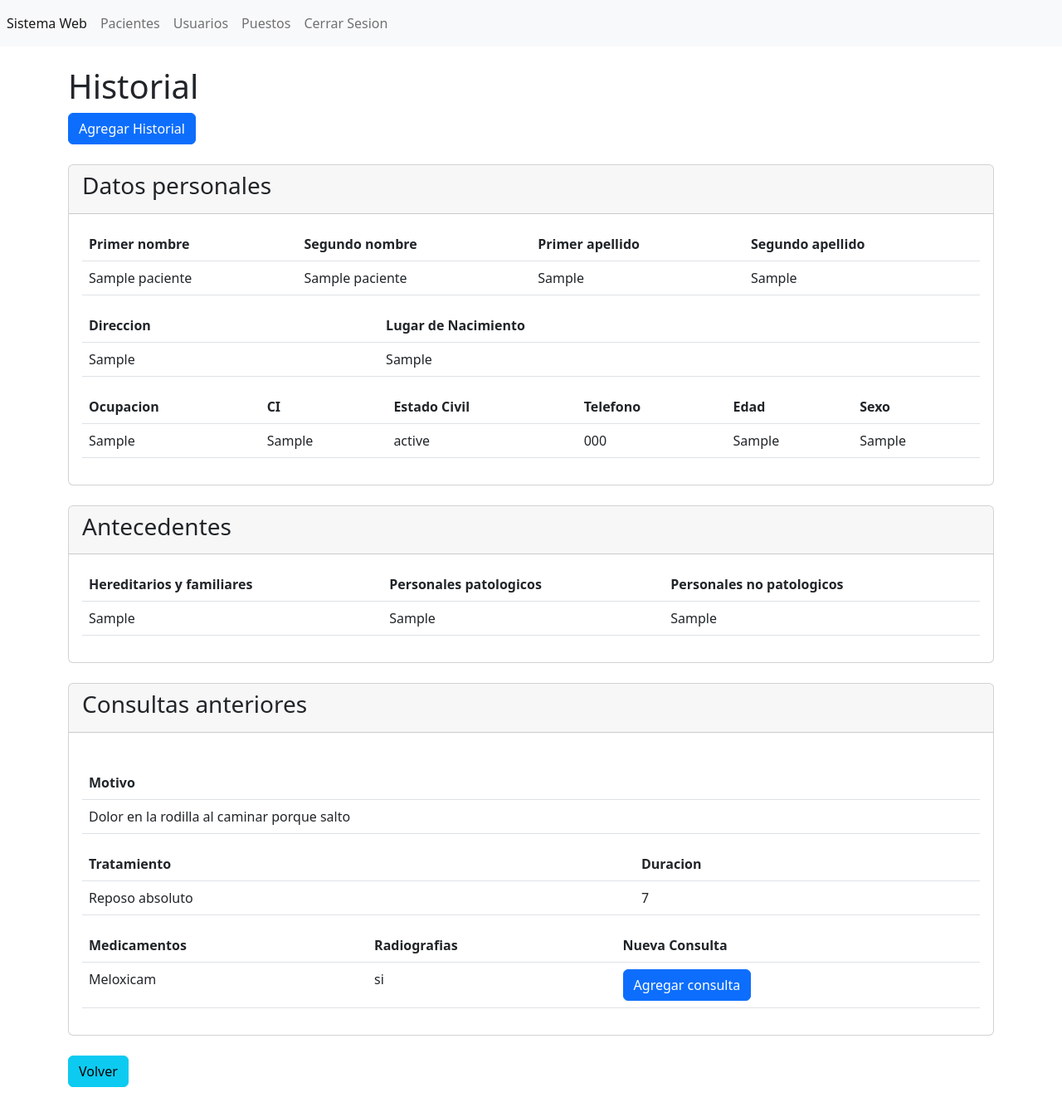
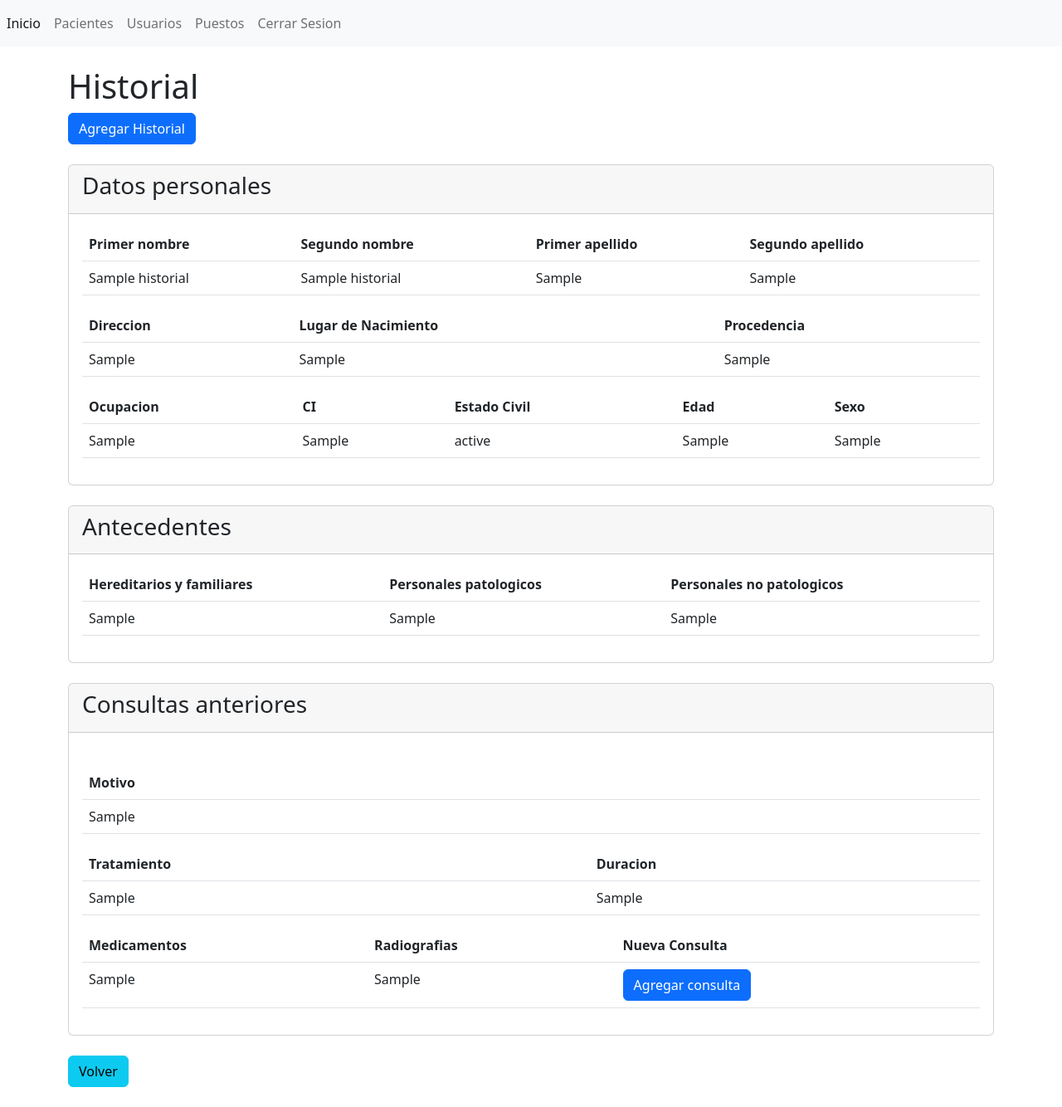
Before and after one commit to cesarvargasL/Clinica, a PHP site: page /Clinica/secciones/historial/index.php?id=1 in a window 1280 px wide. Shown: the whole page at 83% size. Run offline with PHP 8.4, Linux system fonts and the light colour scheme; tables that the repository leaves empty or names only in its code hold one stand-in row (values such as "Sample post").

Commit message:
BD pacientes y consultrio

```diff
--- a/cerrar.php
+++ b/cerrar.php
@@ -0,0 +1,2 @@
+<?
+?>
--- a/conexion.php
+++ b/conexion.php
@@ -1,6 +1,6 @@
 <?php
 $db_host = "localhost";
-$db_nombre = "consultorioFisioterapia";
+$db_nombre = "consultoriofisioterapia";
 $db_usuario = "root";
 $db_contrasena = "";
 
--- a/header.php
+++ b/header.php
@@ -23,11 +23,13 @@ $url_base="http://localhost/Clinica/";
   <!-- place navbar here -->
   </header>
 
+  <body background="sistemainicio.png">
+</body>
 
   <nav class="navbar navbar-expand navbar-light bg-light">
         <ul class="nav navbar-nav">
             <li class="nav-item">
-                <a class="nav-link active" href="#" aria-current="page">Sistema Web <span class="visually-hidden">(current)</span></a>
+                <a class="nav-link active" href="<?php echo $url_base;?>secciones/sistema/" aria-current="page">Sistema Web <span class="visually-hidden">(current)</span></a>
             </li>
             <li class="nav-item">
                 <a class="nav-link" href="<?php echo $url_base;?>secciones/pacientes/">Pacientes</a>
--- a/index.php
+++ b/index.php
@@ -1,4 +1,4 @@
-<!DOCTYPE html>
+
 <html>
 <head>
     <title>Consultorio de Fisioterapia</title>
--- /dev/null
+++ b/secciones/consultas/conexion.php
@@ -0,0 +1,5 @@
+<?php
+$con =new mysqli("localhost", "root", "","consultoriofisioterapia");
+if ($con->connect_error)
+ die ("conexion fallada".$con->connect_error);
+?>
--- a/secciones/consultas/index.php
+++ b/secciones/consultas/index.php
@@ -0,0 +1,81 @@
+<?php
+// include ("../../templates/header.php");
+include ("conexion.php");
+
+$id = $_GET['id']; // Variable for historial ID
+// $id_consultorio = $_GET['id']; // Variable for consultorio ID
+
+$sql = "SELECT * FROM consultas WHERE id = $id";
+// $sql2 = "SELECT * FROM consultorio WHERE id = $id_consultorio";
+
+$resultado = $con->query($sql);
+// $resultado2 = $con->query($sql2);
+
+?>
+<div class="card">
+    <div class="card-header">
+    <h3>Consultas anteriores</h3>
+
+    </div>
+
+    </br>
+
+    <div class="card-body">
+
+<div class="table-responsive-sm">
+    <table class="table">
+        <thead>
+            <tr>
+                <th scope="col">Motivo</th>
+            </tr>
+        </thead>
+        <tbody>
+        <?php while ($row = $resultado->fetch_assoc()) {?>
+            <tr class="">
+                <td scope="row"><?php echo $row['motivo'] ?></td>
+            </tr>
+
+        </tbody>
+    </table>
+</div>
+<div class="table-responsive-sm">
+    <table class="table">
+        <thead>
+            <tr>
+                <th scope="col">Tratamiento</th>
+                <th scope="col">Duracion</th>
+            </tr>
+        </thead>
+        <tbody>
+            <tr class="">
+                <td scope="row"><?php echo $row['tratamiento'] ?></td>
+                <td><?php echo $row['duracion'] ?></td>
+            </tr>
+        </tbody>
+    </table>
+</div>
+
+<div class="table-responsive-sm">
+    <table class="table">
+        <thead>
+            <tr>
+                <th scope="col">Medicamentos</th>
+                <th scope="col">Radiografias</th>
+                <th scope="col">Nueva Consulta</th>
+            </tr>
+        </thead>
+        <tbody>
+            <tr class="">
+                <td scope="row"><?php echo $row['medicamentos'] ?></td>
+                <td><?php echo $row['radiografias'] ?></td>
+                <td>
+                    <a name="" id="" class="btn btn-primary" href="../../secciones/consultas/crear.php" role="button">Agregar consulta</a>
+                    <?php } ?>
+            </tr>
+
+        </tbody>
+    </table>
+</div>
+
+    </div>
+    </div></br>
--- a/secciones/historial/index.php
+++ b/secciones/historial/index.php
@@ -2,22 +2,23 @@
 include ("../../templates/header.php");
 include ("conexion.php");
 
-// Verificar si se proporcionó un ID de paciente válido
-if (isset($_GET['id'])) {
-    $idPaciente = $_GET['id'];
+$id = $_GET['id']; // Variable for historial ID
+// $id_consultorio = $_GET['id']; // Variable for consultorio ID
 
-    // Consulta SQL para obtener el historial del paciente específico
-    $sql = "SELECT * FROM pacientes WHERE id = $idPaciente";
+$sql = "SELECT * FROM historial WHERE id = $id";
+// $sql2 = "SELECT * FROM consultorio WHERE id = $id_consultorio";
+
 $resultado = $con->query($sql);
+// $resultado2 = $con->query($sql2);
 
-    // Verificar si se encontró el historial del paciente
-    if ($resultado->num_rows > 0) {
-        $row = $resultado->fetch_assoc();
 ?>
+
 
 <br/>
 <h1>Historial</h1>
-        <a name="" id="" class="btn btn-primary" href="crear.php" role="button">
+<a name="" id="" class="btn btn-primary"
+        href="crear.php" role="button">
+
         Agregar Historial
     </a>
 </br>
@@ -26,10 +27,13 @@ if (isset($_GET['id'])) {
 <div class="card">
     <div class="card-header">
     <h3>Datos personales</h3>
+
     </div>
 
     <div class="card-body">
 <div class="table-responsive-sm">
+
+
     <table class="table">
         <thead>
             <tr>
@@ -40,41 +44,47 @@ if (isset($_GET['id'])) {
             </tr>
         </thead>
         <tbody>
+        <?php while ($row = $resultado->fetch_assoc()) {?>
             <tr class="">
                 <td scope="row"><?php echo $row['primernombre'] ?></td>
                 <td><?php echo $row['segundonombre'] ?></td>
                 <td><?php echo $row['primerapellido'] ?></td>
                 <td><?php echo $row['segundoapellido'] ?></td>
+
             </tr>
         </tbody>
     </table>
 </div>
+<div class="table-responsive-sm">
 
-                <div class="table-responsive-sm">
+
     <table class="table">
         <thead>
             <tr>
                 <th scope="col">Direccion</th>
+
                 <th scope="col">Lugar de Nacimiento</th>
+                <th scope="col">Procedencia</th>
             </tr>
         </thead>
         <tbody>
             <tr class="">
                 <td scope="row"><?php echo $row['direccion'] ?></td>
                 <td><?php echo $row['lugardenacimiento'] ?></td>
+                <td><?php echo $row['procedencia'] ?></td>
             </tr>
         </tbody>
     </table>
 </div>
+<div class="table-responsive-sm">
 
-                <div class="table-responsive-sm">
+
     <table class="table">
         <thead>
             <tr>
                 <th scope="col">Ocupacion</th>
                 <th scope="col">CI</th>
                 <th scope="col">Estado Civil</th>
-                                <th scope="col">Telefono</th>
                 <th scope="col">Edad</th>
                 <th scope="col">Sexo</th>
             </tr>
@@ -84,13 +94,13 @@ if (isset($_GET['id'])) {
                 <td scope="row"><?php echo $row['ocupacion'] ?></td>
                 <td><?php echo $row['ci'] ?></td>
                 <td><?php echo $row['estadocivil'] ?></td>
-                                <td><?php echo $row['telefono'] ?></td>
                 <td><?php echo $row['edad'] ?></td>
                 <td><?php echo $row['sexo'] ?></td>
             </tr>
         </tbody>
     </table>
 </div>
+
     </div>
 </div>
 
@@ -99,9 +109,11 @@ if (isset($_GET['id'])) {
 <div class="card">
     <div class="card-header">
     <h3>Antecedentes</h3>
+
     </div>
 
     <div class="card-body">
+
 <div class="table-responsive-sm">
     <table class="table">
         <thead>
@@ -116,91 +128,28 @@ if (isset($_GET['id'])) {
                 <td scope="row"><?php echo $row['hereditariosyfamiliares'] ?></td>
                 <td><?php echo $row['personalespatologicos'] ?></td>
                 <td><?php echo $row['personalesnopatologicos'] ?></td>
+        <?php } ?>
             </tr>
         </tbody>
     </table>
 </div>
+
+
     </div>
 </div>
 
 </br>
 
-        <div class="card">
-            <div class="card-header">
-                <h3>Consultas anteriores</h3>
-            </div>
+<?php include ("../../secciones/consultas/index.php"); ?>
 
-            </br>
 
-            <div class="card-body">
-                <div class="table-responsive-sm">
-                    <table class="table">
-                        <thead>
-                            <tr>
-                                <th scope="col">Motivo</th>
-                            </tr>
-                        </thead>
-                        <tbody>
-                            <tr class="">
-                                <td scope="row">Dolor en la rodilla al caminar porque salto</td>
-                            </tr>
-                        </tbody>
-                    </table>
-                </div>
-                <div class="table-responsive-sm">
-                    <table class="table">
-                        <thead>
-                            <tr>
-                                <th scope="col">Tratamiento</th>
-                                <th scope="col">Duracion</th>
-                            </tr>
-                        </thead>
-                        <tbody>
-                            <tr class="">
-                                <td scope="row">Reposo absoluto</td>
-                                <td>7</td>
-                            </tr>
-                        </tbody>
-                    </table>
-                </div>
+<a name="" id="" class="btn btn-info"
+        href="../../secciones/pacientes/index.php" role="button">
 
-                <div class="table-responsive-sm">
-                    <table class="table">
-                        <thead>
-                            <tr>
-                                <th scope="col">Medicamentos</th>
-                                <th scope="col">Radiografias</th>
-                                <th scope="col">Nueva Consulta</th>
-                            </tr>
-                        </thead>
-                        <tbody>
-                            <tr class="">
-                                <td scope="row">Meloxicam</td>
-                                <td>si</td>
-                                <td>
-                                    <a name="" id="" class="btn btn-primary" href="../../secciones/consultas/crear.php" role="button">Agregar consulta</a>
-                                </td>
-                            </tr>
-                        </tbody>
-                    </table>
-                </div>
-            </div>
-        </div>
-
-        </br>
-        <a name="" id="" class="btn btn-info" href="../../secciones/pacientes/index.php" role="button">
         Volver
     </a>
 </br>
 </br>
 
-<?php
-    } else {
-        echo "No se encontró el historial del paciente.";
-    }
-} else {
-    echo "No se proporcionó un ID de paciente válido.";
-}
 
-include ("../../templates/footer.php");
-?>
+<?php include ("../../templates/footer.php"); ?>
--- /dev/null
+++ b/secciones/sistema/index.php
@@ -0,0 +1,5 @@
+<?php include ("../../templates/header.php"); ?>
+
+<body background="sistemainicio.png">
+</body>
+<?php include ("../../templates/footer.php"); ?>
--- a/templates/header.php
+++ b/templates/header.php
@@ -23,11 +23,10 @@ $url_base="http://localhost/Clinica/";
   <!-- place navbar here -->
   </header>
 
-
   <nav class="navbar navbar-expand navbar-light bg-light">
         <ul class="nav navbar-nav">
             <li class="nav-item">
-                <a class="nav-link active" href="#" aria-current="page">Sistema Web <span class="visually-hidden">(current)</span></a>
+                <a class="nav-link active" href="<?php echo $url_base;?>secciones/sistema/index.php" aria-current="page">Inicio<span class="visually-hidden">(current)</span></a>
             </li>
             <li class="nav-item">
                 <a class="nav-link" href="<?php echo $url_base;?>secciones/pacientes/">Pacientes</a>
--- a/validar_login.php
+++ b/validar_login.php
@@ -11,7 +11,7 @@ $resultado = $conn->query($sql);
 
 if ($resultado->num_rows === 1) {
     $_SESSION['correo'] = $correo;
-    header("Location: header.php");
+    header("Location: secciones/sistema/index.php");
 } else {
     echo "Correo electrónico o contraseña incorrectos.";
 }
```
Also changed, not shown: secciones/sistema/Sistema.png (added), secciones/sistema/sistemainicio.png (added). Lines whose indentation alone changed are shown as unchanged.
